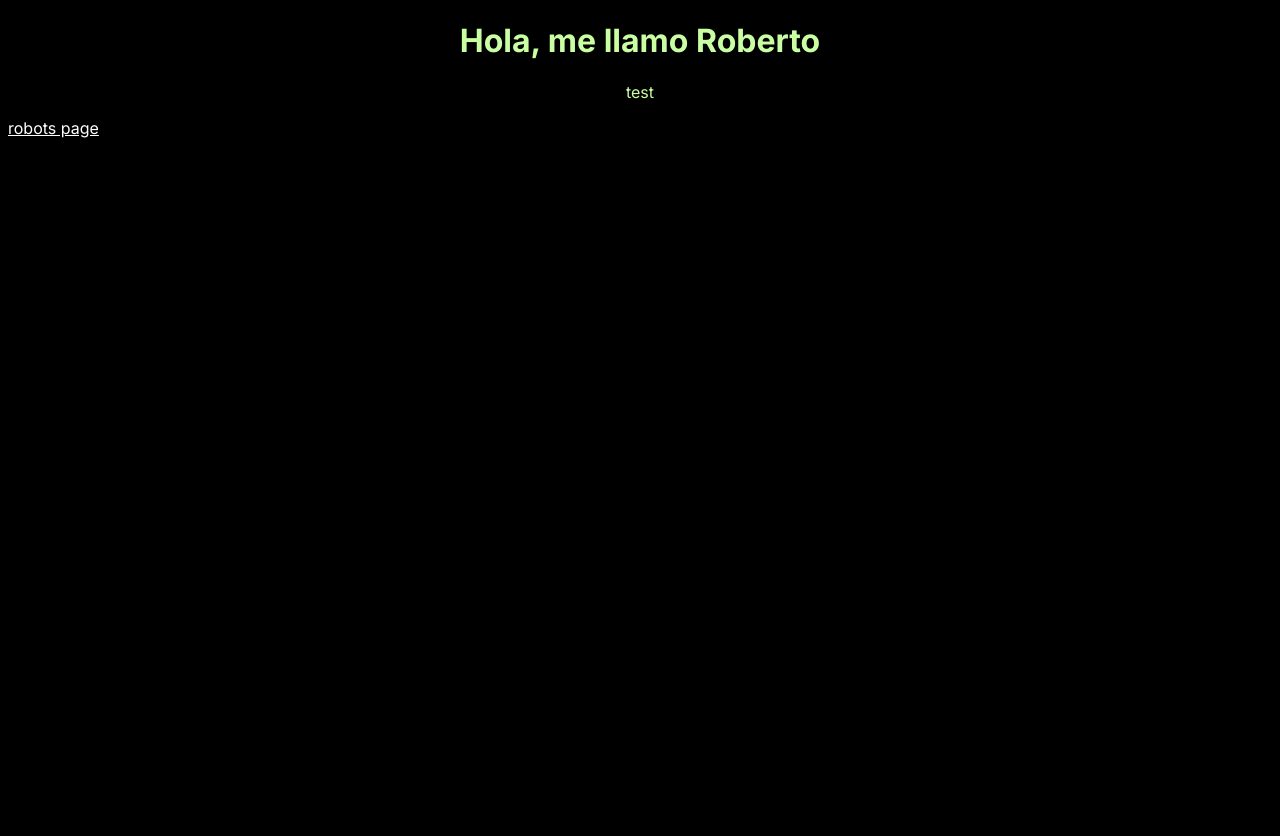
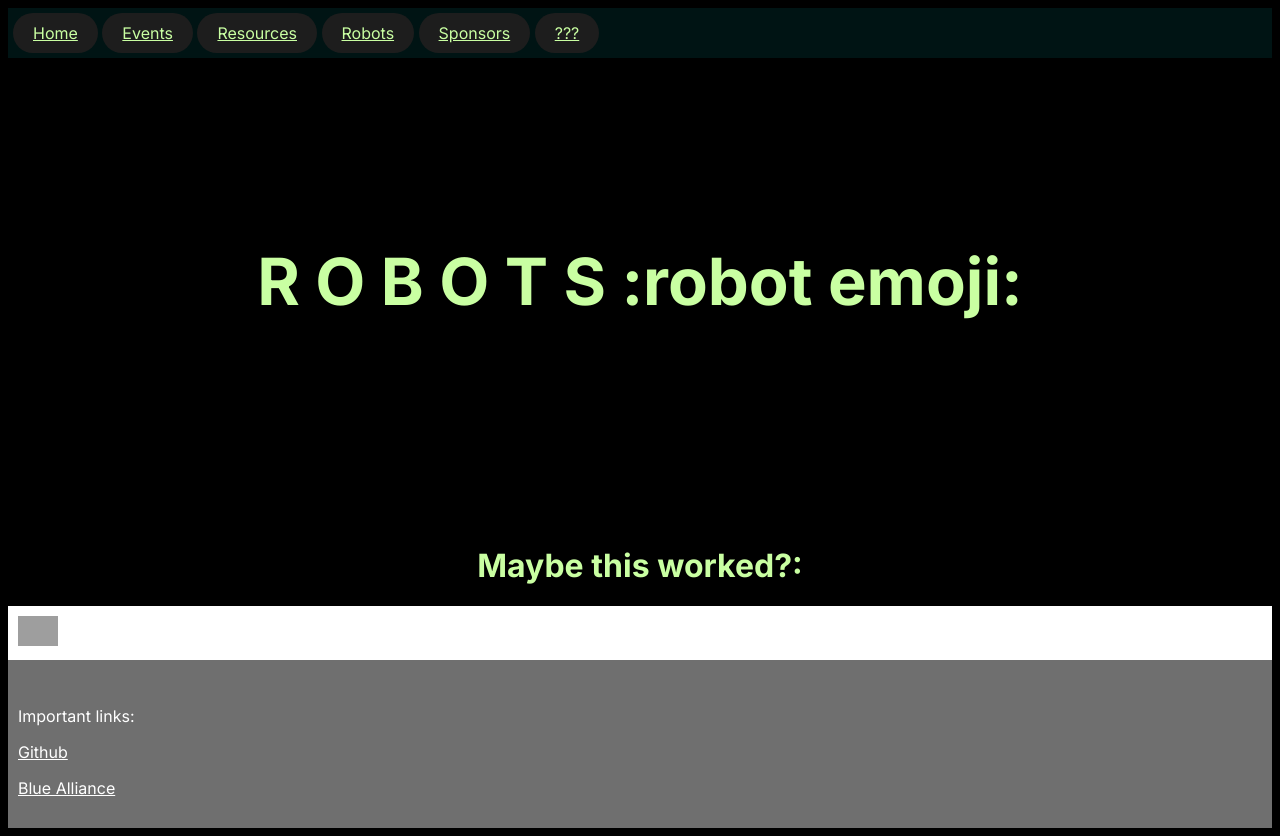
Before and after one commit to Squishy178/new-robotics-website, a plain HTML site: page robots.html in a window 1280 px wide. Before the commit the page ends 800 px from the top, so only its background shows below. Drawn offline with Linux system fonts and the light colour scheme; grey boxes are pictures that could not be loaded.

Commit message:
Updates A few things

```diff
--- a/robots.html
+++ b/robots.html
@@ -3,13 +3,42 @@
 <head>
     <meta charset="UTF-8">
     <meta name="viewport" content="width=device-width, initial-scale=1.0">
-    <title>Robots</title>
-
+    <title>FRC Team 3407</title>
     <link rel="stylesheet" href="style.css">
+    <script>
+        //<iframe class="text-center" width="400" height="300" src="https://www.youtube.com/embed/9keeDyFxzY4?si=S2oh03VRIvvNlbfs" title="YouTube video player" frameborder="0" allow="accelerometer; clipboard-write; encrypted-media; gyroscope; picture-in-picture; web-share" referrerpolicy="strict-origin-when-cross-origin" allowfullscreen></iframe>
+    </script>
 </head>
 <body>
-    <h1 class="text-center">Hola, me llamo Roberto</h1>
-    <p class="text-center">test</p>
-    <a href="index.html">robots page</a>
+    <!--    Top Sticky Bar    -->
+    <div style="padding-left:5px;padding-top:15px;padding-bottom:15px;background-color: rgb(0, 20, 20);" class="sticky">
+        <a href="index.html" class="coolbutton">Home</a>
+        <a href="events.html" class="coolbutton">Events</a>
+        <a href="resources.html" class="coolbutton">Resources</a>
+        <a href="robots.html" class="coolbutton">Robots</a>
+        <a href="Sponsors.html" class="coolbutton">Sponsors</a>
+        <a href="???.html" class="coolbutton">???</a>
+    </div>
+
+    <!--    Most Text     -->
+    <br><br><br><br><br><br><br>
+    <h1 class="text-center" style="font-size: 65px;">R O B O T S   :robot emoji:</h1>
+    <br><br><br><br><br><br><br><br>
+    <h1 class="text-center">Maybe this worked?:</h1>
+
+
+    <!--   Bottom Section. Contains some links    -->
+    <div style="padding-left:10px;padding-top: 10px;padding-bottom:10px;background-color: rgb(255, 255, 255);">
+    <img style='width:40px'src="https://encrypted-tbn0.gstatic.com/images?q=tbn:ANd9GcT32NWlNmm51_JKYUZkM73K2UdP-Jq8KOIG8w&s"><br>
+    </div>
+    <div style="padding-left:10px;padding-top: 10px;padding-bottom:10px;background-color: rgb(111, 111, 111);">
+    <br>
+    <p style="color: white;">Important links:</p>
+    <a href="https://github.com/FRC3407" style="color: white;">Github</a><p></p>
+    <a href="https://www.thebluealliance.com/team/3407" style="color: white;">Blue Alliance</a>
+    <br>
+    <br>
+    </div>
+
 </body>
 </html>
```
Also changed, not shown: ???.html (added, +15 -0 lines), Sponsors.html (+1 -1 lines), events.html (+1 -1 lines), index.html (+1 -1 lines), resources.html (+1 -1 lines), 1 other file.
